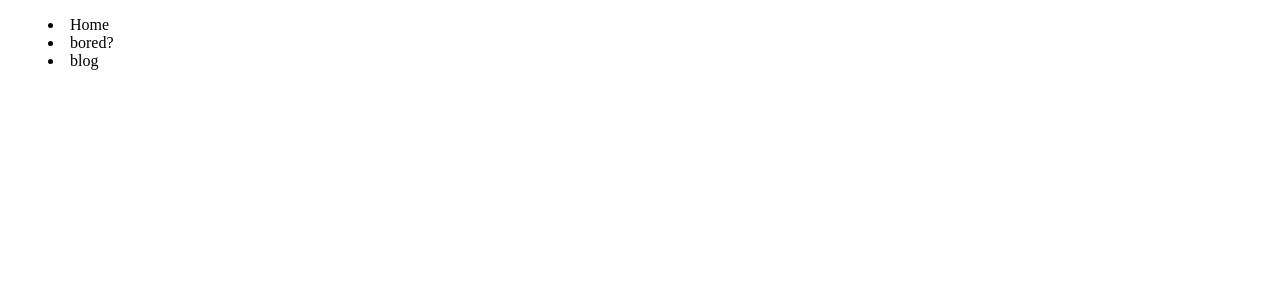
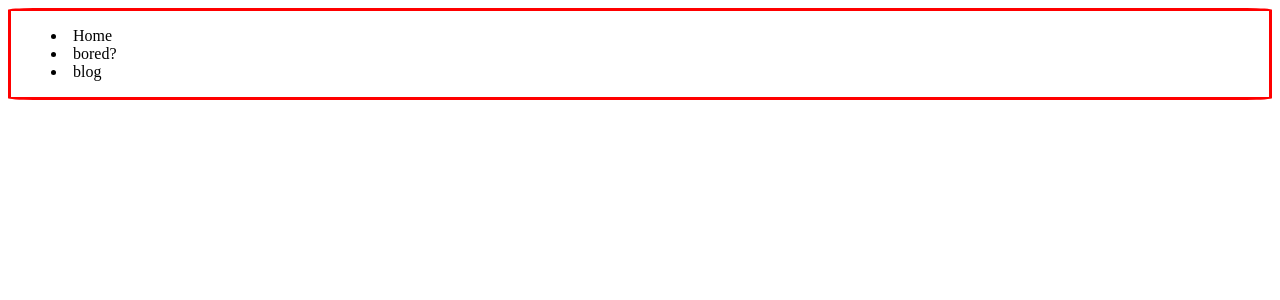
Before and after one commit to BorzoiBurrow/turbo-telegram, a React app: page / in a window 1280 px wide. Shown: the top 300 px of the page. Built offline with nearby package versions, Linux system fonts and the light colour scheme.

Commit message:
imported inital css file and adjusted webpack

```diff
--- a/package.json
+++ b/package.json
@@ -21,6 +21,8 @@
     "@babel/preset-react": "^7.24.1",
     "babel-loader": "^9.1.3",
     "copy-webpack-plugin": "^12.0.2",
+    "css-loader": "^6.10.0",
+    "style-loader": "^3.3.4",
     "webpack": "^5.90.3",
     "webpack-cli": "^5.1.4"
   }
--- /dev/null
+++ b/src/assets/css/index.css
@@ -0,0 +1,6 @@
+/* just testing for now */
+#headerRoot{
+    border-radius: 2%;
+    border-color: red;
+    border-style: solid;
+}
--- a/src/index.jsx
+++ b/src/index.jsx
@@ -1,6 +1,7 @@
 import React from "react";
 import { createRoot } from 'react-dom/client';
 import Header from "./components/header";
+import "../src/assets/css/index.css";
 
 // testing message for dev
 console.log("hello!")
--- a/webpack.config.js
+++ b/webpack.config.js
@@ -17,6 +17,11 @@ module.exports = {
                 use: {
                     loader: 'babel-loader'
                 }
+            },
+            {
+                test: /\.css$/i,
+                use: ["style-loader", "css-loader"],
+
             }
         ]
     },
```
Also changed, not shown: 1 other file (tests, documents, lock files or other folders).
